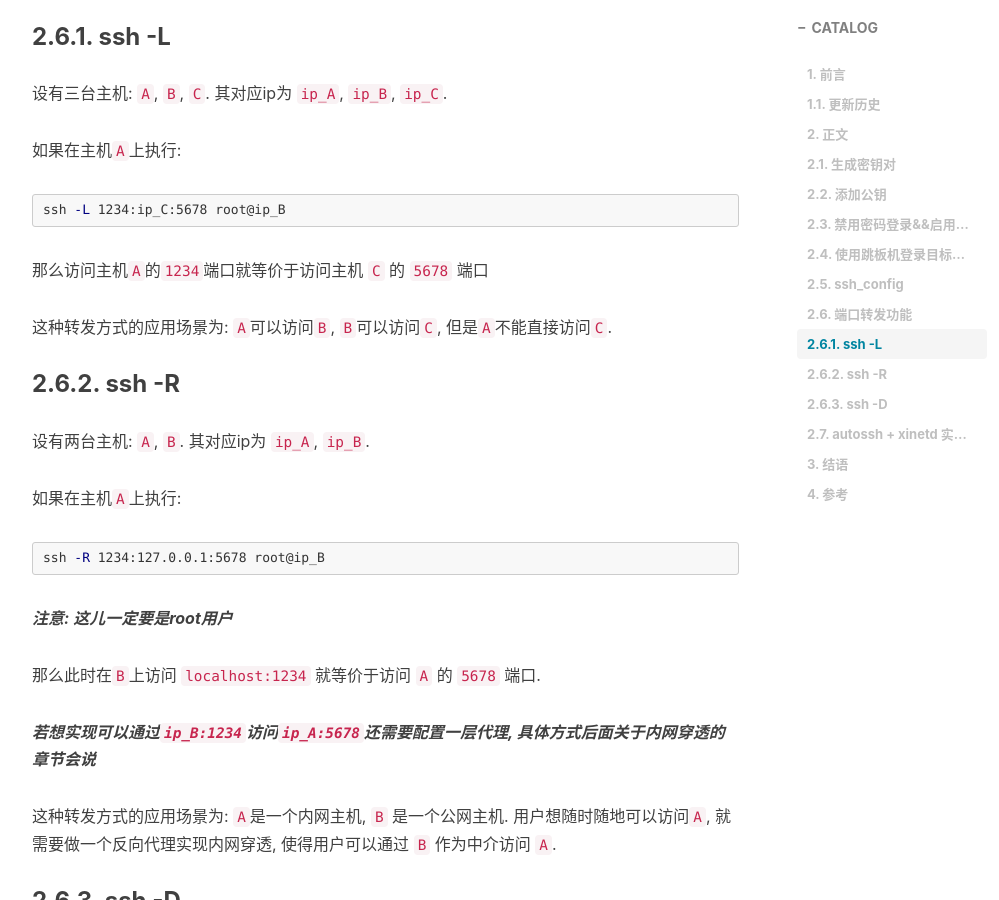
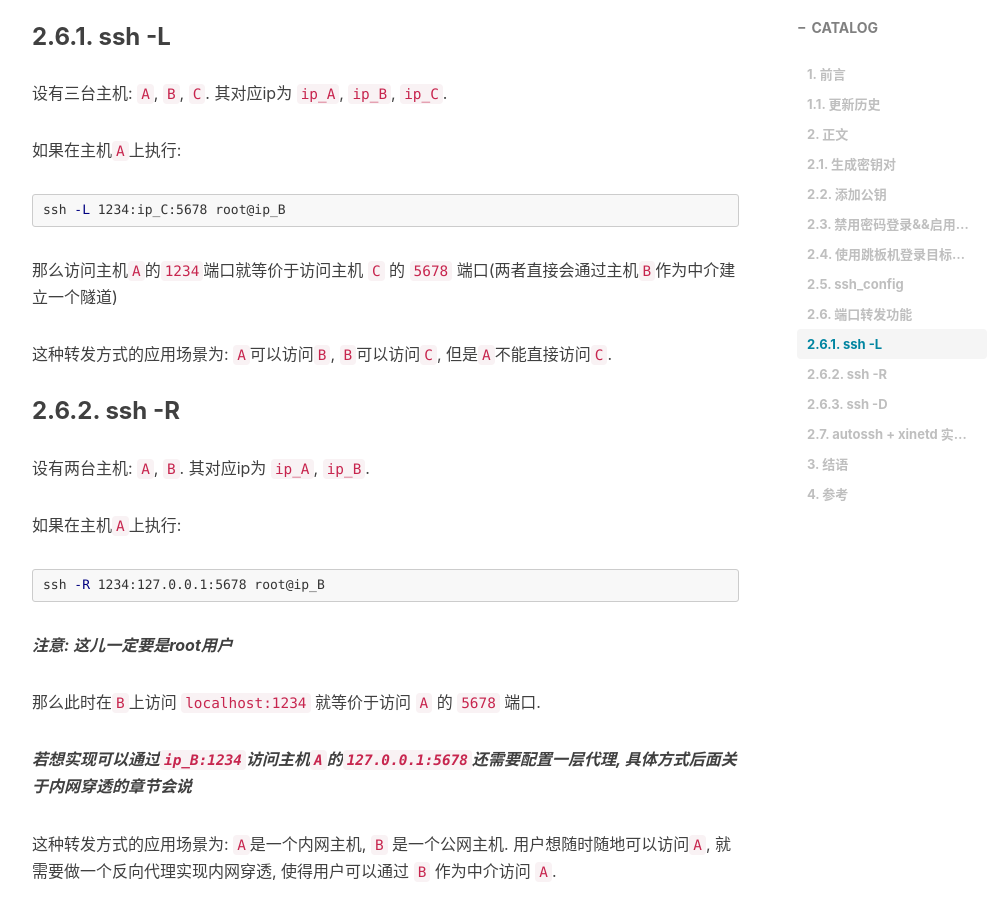
Before and after one commit to pullp/pullp.github.io, a Jekyll site: the page built from _posts/2020-09-13-8-ssh-basics.md, in a window 1280 px wide and 900 px high, scrolled down 3459 px. Shown: the whole window, without its empty margins (233-1232 px from the left). Built offline with Jekyll 4.4.1, drawn with Linux system fonts in a browser that asks for light colours; nearby versions of some CDN libraries; comment, search, counter and statistics services are not loaded.

Commit message:
edit-8: 修复两处表述错误

````diff
--- a/_posts/2020-09-13-8-ssh-basics.md
+++ b/_posts/2020-09-13-8-ssh-basics.md
@@ -145,7 +145,7 @@ Host host_B
 ssh -L 1234:ip_C:5678 root@ip_B
 ```
 
-那么访问主机`A`的`1234`端口就等价于访问主机 `C` 的 `5678` 端口
+那么访问主机`A`的`1234`端口就等价于访问主机 `C` 的 `5678` 端口(两者直接会通过主机`B`作为中介建立一个隧道)
 
 这种转发方式的应用场景为: `A`可以访问`B`, `B`可以访问`C`, 但是`A`不能直接访问`C`.
 
@@ -163,7 +163,7 @@ ssh -R 1234:127.0.0.1:5678 root@ip_B
 
 那么此时在`B`上访问 `localhost:1234` 就等价于访问 `A` 的 `5678` 端口.
 
-***若想实现可以通过`ip_B:1234`访问`ip_A:5678`还需要配置一层代理, 具体方式后面关于内网穿透的章节会说***
+***若想实现可以通过`ip_B:1234`访问主机`A`的`127.0.0.1:5678`还需要配置一层代理, 具体方式后面关于内网穿透的章节会说***
 
 这种转发方式的应用场景为: `A`是一个内网主机, `B` 是一个公网主机. 用户想随时随地可以访问`A`, 就需要做一个反向代理实现内网穿透, 使得用户可以通过 `B` 作为中介访问 `A`.
 
````
